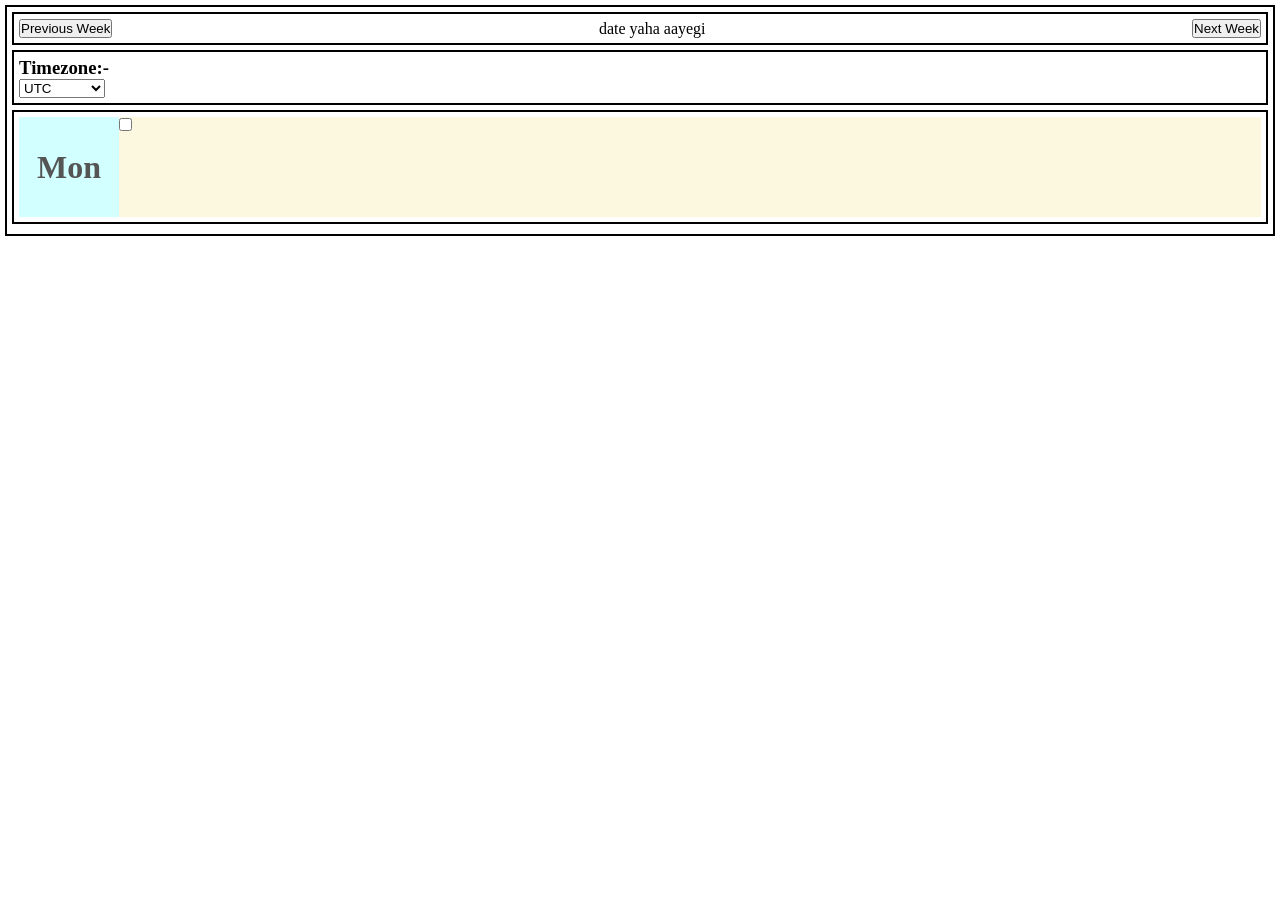
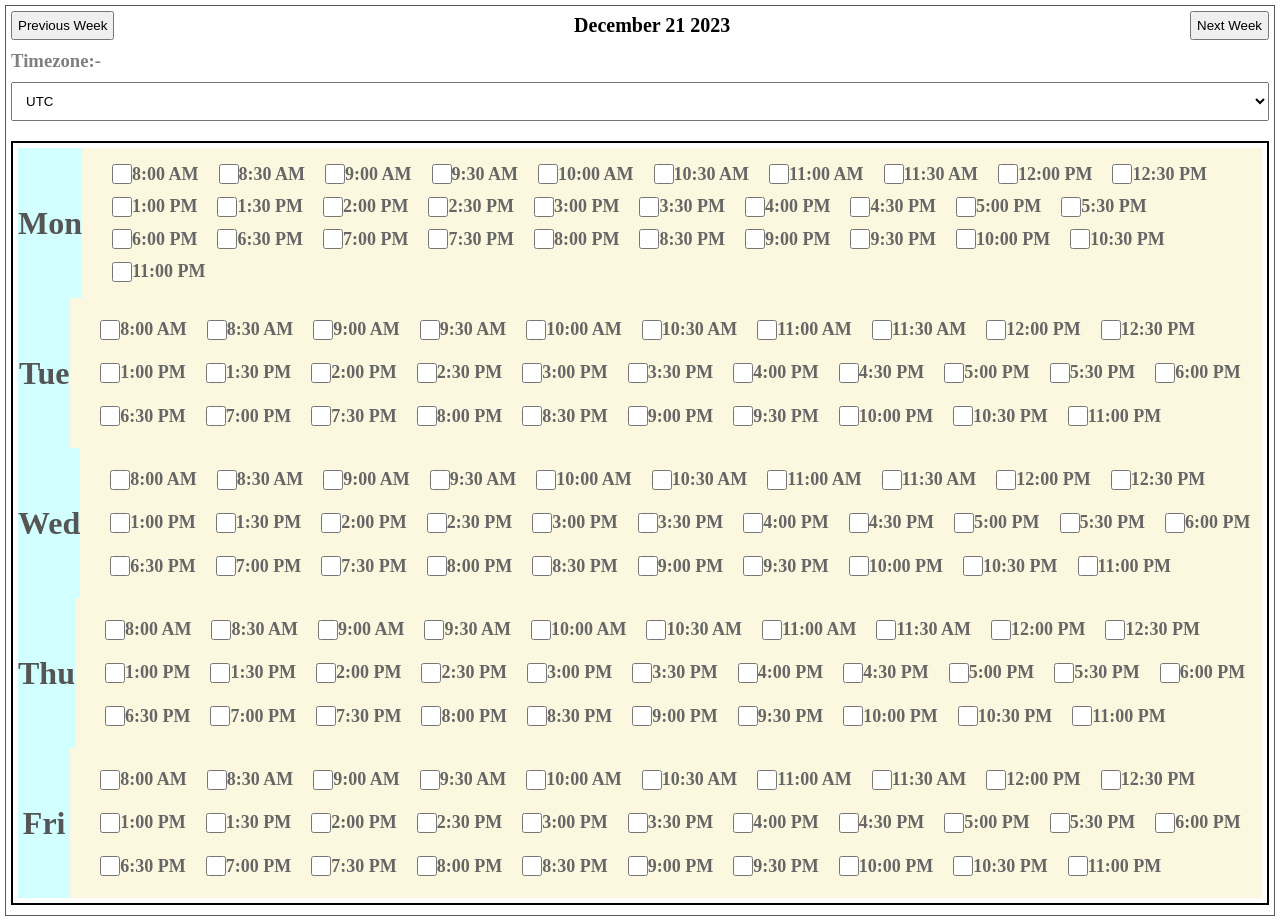
Before and after one commit to shuklarahul000051/react-js-practical, a React (Vite) app: page / in a window 1280 px wide. Before the commit the page ends 800 px from the top, so only its background shows below. Built offline with nearby package versions, Linux system fonts and the light colour scheme.

Commit message:
feat<wip>: creating table UI

```diff
--- a/src/App.jsx
+++ b/src/App.jsx
@@ -1,18 +1,15 @@
-import { useState } from 'react'
 import Header from './components/header'
 import Timezone from './components/timezone'
 import Table from './components/table'
 
 function App() {
-  const [count, setCount] = useState(0)
-
-  return (
-    <div className='container'>
-      <Header/>
-      <Timezone/>
-      <Table/>
-    </div>
-  )
+    return (
+        <div className='container'>
+            <Header />
+            <Timezone />
+            <Table />
+        </div>
+    )
 }
 
 export default App
--- a/src/components/header.jsx
+++ b/src/components/header.jsx
@@ -1,12 +1,23 @@
 // import style from './styles/global.css'
 
 export default function Header() {
+    const months = [
+        'January', 'February', 'March', 'April',
+        'May', 'June', 'July', 'August',
+        'September', 'October', 'November', 'December'
+      ];
+
+    const date = new Date();
+    const year = date.getFullYear();
+    const monthIndex = date.getMonth();
+    const monthName = months[monthIndex];
+    const day = date.getDate();
     return (
         <>
-            <div style={{ border: "2px solid black", padding: 5, marginBottom: "5px", display: "flex", justifyContent: "space-between", alignItems: "center" }}>
-                <button>Previous Week</button>
-                <div>date yaha aayegi</div>
-                <button>Next Week</button>
+            <div style={{display: "flex", justifyContent: "space-between", alignItems: "center" }} className="mb-10">
+                <button className="p-5">Previous Week</button>
+                <div className="font-bold font-size-20">{monthName} {day} {year}</div>
+                <button className="p-5">Next Week</button>
             </div>
         </>
     )
--- a/src/components/table.jsx
+++ b/src/components/table.jsx
@@ -2,10 +2,15 @@ import Weekday from './weekday';
 import "../styles/table.css";
 
 export default function Table() {
+    const dayName = ["Mon", "Tue", "Wed", "Thu", "Fri"];
     return (
         <>
             <div style={{ border: "2px solid black", padding: 5, marginBottom: "5px" }}>
-                <Weekday />
+                {dayName?.map((val, index) => {
+                    return (
+                        <Weekday dayName={val} key={index} />
+                    )
+                })}
             </div>
         </>
     )
--- a/src/components/timezone.jsx
+++ b/src/components/timezone.jsx
@@ -1,9 +1,9 @@
 export default function Timezone(){
     return (
         <>
-            <div style={{ border: "2px solid black", padding: 5, marginBottom: "5px" }}>
-                <h3>Timezone:-</h3>
-                <select>
+            <div style={{marginBottom: "20px"}}>
+                <h3 className="text-grey font-bold mb-10">Timezone:-</h3>
+                <select className="full-width p-10">
                     <option value="utc">UTC</option>
                     <option value="gmt+530">GMT+5:30</option>
                 </select>
--- a/src/components/weekday.jsx
+++ b/src/components/weekday.jsx
@@ -1,14 +1,35 @@
 export default function Weekday({ dayName, data }) {
+    // Creating an array for time intervals between 8 AM to 11 PM with half-hour differences
+    let timeIntervalsArray = [];
+
+    for (let hour = 8; hour <= 23; hour++) {
+        let ampm = (hour < 12) ? 'AM' : 'PM';
+        let displayHour = (hour <= 12) ? hour : hour - 12;
+
+        // Adding the current hour
+        timeIntervalsArray.push(displayHour + ':00 ' + ampm);
+
+        // Adding the half-hour mark if it's not 11:30 PM
+        if (hour < 23) {
+          timeIntervalsArray.push(displayHour + ':30 ' + ampm);
+        }
+      }
+
     return (
         <div className="weekday-row">
             <div className="weekday-head">
-                <h1>Mon</h1>
+                <h1>{dayName}</h1>
             </div>
             <div className="weekday-body">
-                <label>
+                {timeIntervalsArray?.map((val, index) => {
+                    return (
+                        <label key={index}  >
+                            <input type="checkbox" value={val}/>
+                            {val}
+                        </label>
+                    )
+                })}
 
-                    <input type="checkbox" />
-                </label>
             </div>
         </div>
     )
--- a/src/styles/global.css
+++ b/src/styles/global.css
@@ -5,7 +5,39 @@
 }
 
 .container {
-    border: 2px solid black;
+    border: 1px solid rgb(88, 86, 86);
     margin: 5px;
     padding: 5px;
 }
+
+.full-width {
+    width: 100%;
+}
+
+.p-10 {
+    padding: 10px;
+}
+
+.p-5 {
+    padding: 5px;
+}
+
+.font-bold {
+    font-weight: bold;
+}
+
+.font-size-20 {
+    font-size: 20px;
+}
+
+.text-grey {
+    color: grey;
+}
+
+.mb-5 {
+    margin-bottom: 5px;
+}
+
+.mb-10 {
+    margin-bottom: 10px;
+}
--- a/src/styles/table.css
+++ b/src/styles/table.css
@@ -6,14 +6,34 @@
 .weekday-head {
     color: #555555;
     background-color: #d2ffff;
-    width: 100px;
-    height: 100px;
+    width: 150px;
+    height: 150px;
     display: flex;
     align-items: center;
     justify-content: center;
 }
 
 .weekday-body {
-    flex-grow: 1;
+    /* flex-grow: 1; */
     background-color: #fcf8e0;
+    padding: 10px;
+    display: flex;
+    flex-wrap: wrap;
 }
+
+.weekday-body label{
+    display: inline-flex;
+    align-items: center;
+    font-size: 18px;
+    color: #666666;
+    font-weight: bolder;
+    margin-left: 20px;
+}
+
+.weekday-body label input{
+    padding: 10px;
+    color: red;
+    background-color: green;
+    height: 20px;
+    width: 20px;
+}
```
